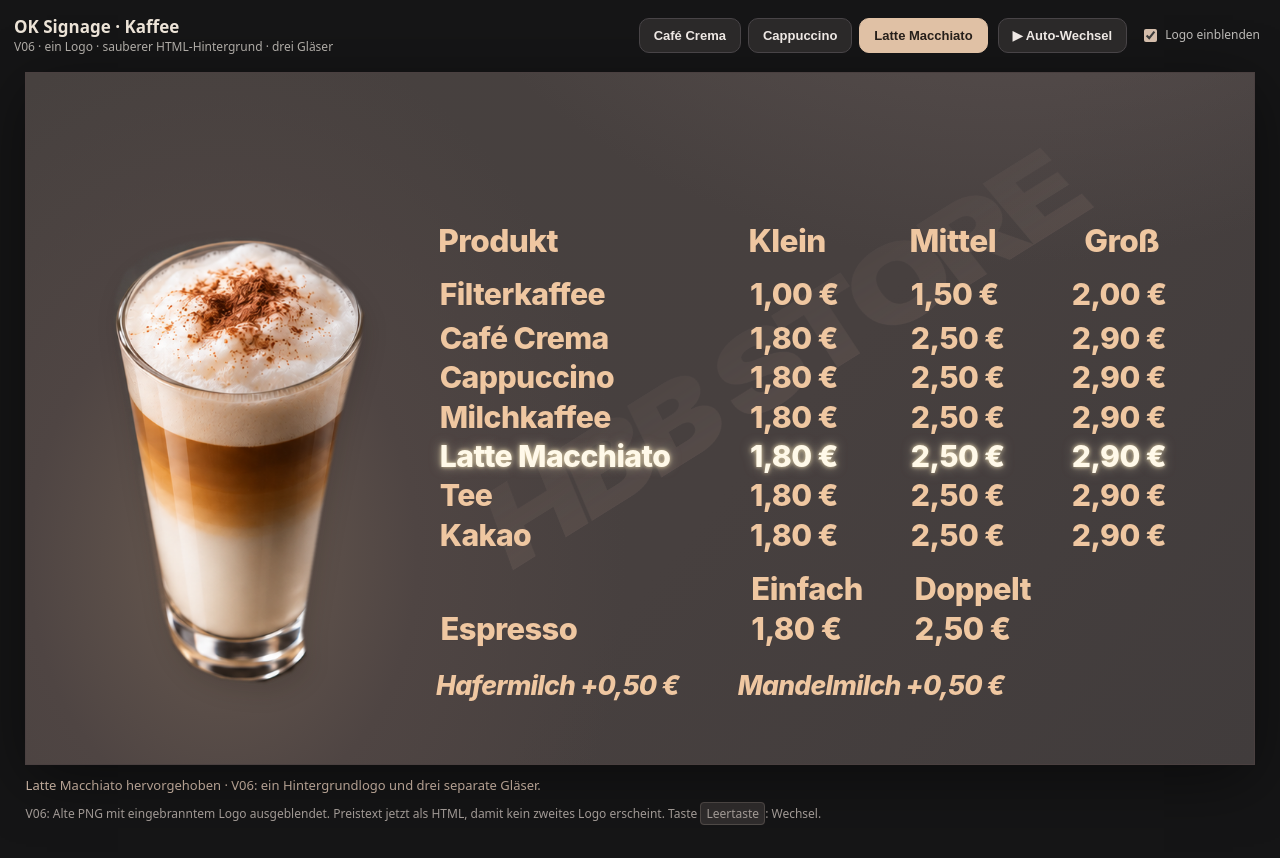
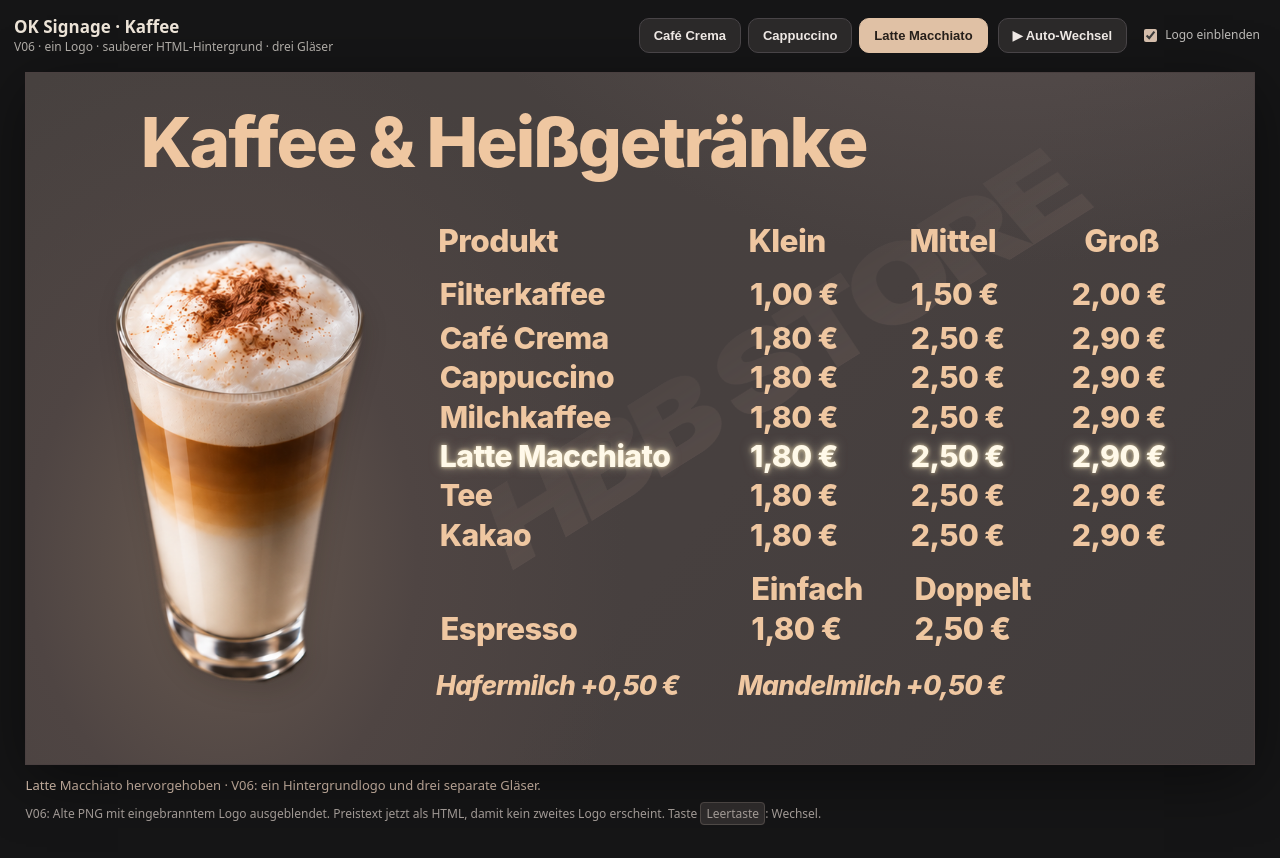
Before and after one commit to ptrmohr/okSignage-preview, a plain HTML site: page kaffee-v06/index.html in a window 1280 px wide. Drawn offline with Linux system fonts and the light colour scheme.

Commit message:
V06 original menu heading as separate HTML element

```diff
--- a/kaffee-v06/index.html
+++ b/kaffee-v06/index.html
@@ -81,6 +81,7 @@ kbd{padding:2px 5px;background:#302d2d;border:1px solid #514b48;border-radius:4p
 .html-text .menuline{z-index:2}
 .html-text .menuline.selected{color:#fff9e9;text-shadow:0 0 6px rgba(255,236,184,.75),0 0 15px rgba(255,245,214,.5)}
 .logo3d{z-index:0}
+.board-heading{position:absolute;left:156px;top:45px;z-index:3;color:#efc7a1;font:850 94px/1.06 Montserrat,Inter,"Arial Black","Segoe UI",Arial,sans-serif;letter-spacing:-2.8px;white-space:nowrap}
 .drink-photo,.drink-shadow{z-index:2}
 #interactiveZones{z-index:4}
 </style>
@@ -109,6 +110,7 @@ kbd{padding:2px 5px;background:#302d2d;border:1px solid #514b48;border-radius:4p
    <img id="htmlBackground" class="board-image" src="../assets/kaffee_hintergrund_ohne_preise.png" alt="" draggable="false">
 
    <div class="logo3d" id="logo3d" aria-hidden="true"><span>HBB STORE</span></div>
+   <div class="board-heading">Kaffee &amp; Heißgetränke</div>
    <!-- Austauschbereich für die linke Fotofläche; die Grundgrafik bleibt unverändert. -->
    <img id="drinkClean" class="drink-clean" src="../assets/OKSignage_Hintergrund_Freigestellt.png" alt="" draggable="false">
    <div id="drinkShadow" class="drink-shadow" aria-hidden="true"></div>
```
